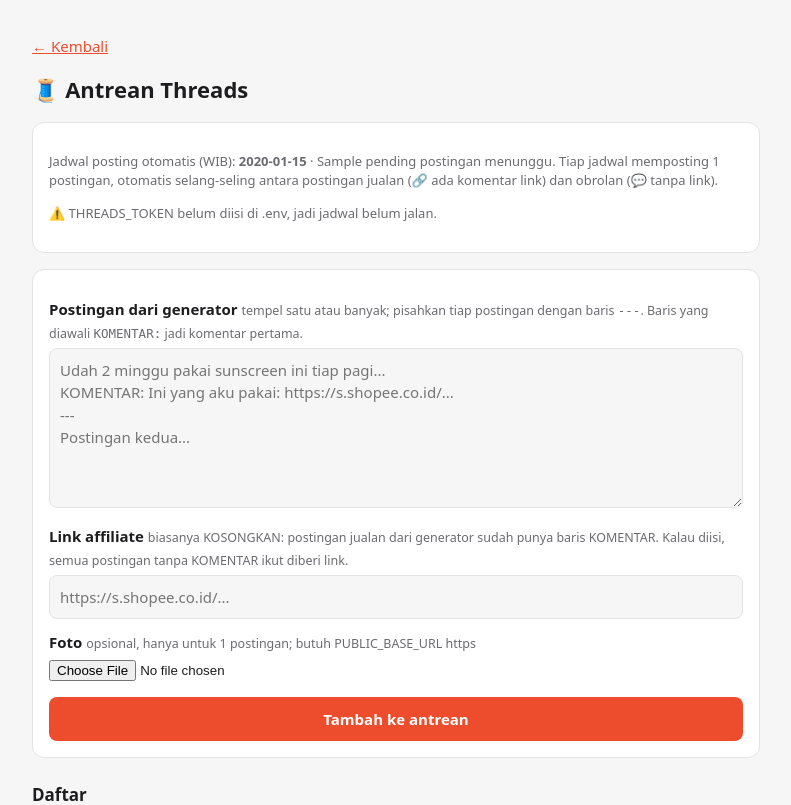
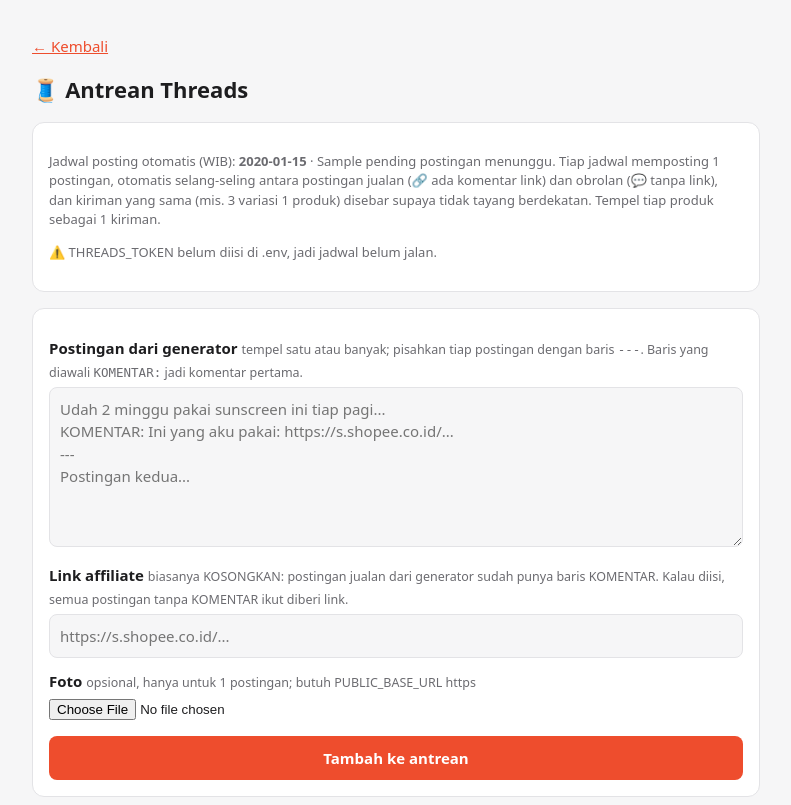
Before and after one commit to hypeproduk-gif/AI-Agent-CS, a Flask app: template shopee-affiliate/templates/threads.html in a window 1280 px wide. Shown: the top 805 px of the page, without its empty margins (244-1035 px from the left). Run offline with Flask 3, Linux system fonts and the light colour scheme; the template is opened without the code that fills it: most values are stand-ins (such as "Sample title", 1, 10 or a date in 2020); some libraries are stand-ins or nearby versions.

Commit message:
Threads queue: spread variants of the same product apart
Co-Authored-By: Claude Opus 5.5 <noreply@anthropic.com>
Claude-Session: https://claude.ai/code/session_01QsKgi3ZjhWDvNXKEc1fuBa

```diff
--- a/shopee-affiliate/app.py
+++ b/shopee-affiliate/app.py
@@ -243,9 +243,13 @@ def q_next_pending(items: list):
     if not pending:
         return None
     posted = [i for i in items if i["status"] == "posted"]
-    last = max(posted, key=lambda i: i.get("posted_ts", 0)) if posted else None
-    last_had_link = bool(last.get("reply")) if last else False
-    return next((i for i in pending if bool(i.get("reply")) != last_had_link), pending[0])
+    by_time = sorted(posted, key=lambda i: i.get("posted_ts", 0))
+    last = by_time[-1] if by_time else None
+    want_link = not bool(last.get("reply")) if last else True
+    same_type = [i for i in pending if bool(i.get("reply")) == want_link] or pending
+    # Hindari kiriman (produk) yang sama tayang berturut-turut: pilih batch yang paling lama tidak tayang
+    last_seen = {i.get("batch"): i.get("posted_ts", 0) for i in by_time}
+    return min(same_type, key=lambda i: last_seen.get(i.get("batch"), -1))
 
 
 ENV_FILE = Path(__file__).with_name(".env")
@@ -309,10 +313,11 @@ def threads_add():
         PUB.mkdir(parents=True, exist_ok=True)
         image_name = f"th-{int(time.time())}{Path(img.filename).suffix.lower() or '.jpg'}"
         img.save(PUB / image_name)
+    batch = str(time.time())
     with QLOCK:
         items = q_load()
         for it in new:
-            items.append({**it, "image": image_name, "status": "pending",
+            items.append({**it, "image": image_name, "status": "pending", "batch": batch,
                           "added": datetime.now(WIB).strftime("%d/%m %H:%M")})
         q_save(items)
     return redirect(url_for("threads_page"))
--- a/shopee-affiliate/templates/threads.html
+++ b/shopee-affiliate/templates/threads.html
@@ -3,7 +3,7 @@
 <h1>🧵 Antrean Threads</h1>
 <div class="card">
   <p class="st">Jadwal posting otomatis (WIB): <b>{{ times|join(", ") }}</b> · {{ pending }} postingan menunggu.
-  Tiap jadwal memposting 1 postingan, otomatis selang-seling antara postingan jualan (🔗 ada komentar link) dan obrolan (💬 tanpa link).</p>
+  Tiap jadwal memposting 1 postingan, otomatis selang-seling antara postingan jualan (🔗 ada komentar link) dan obrolan (💬 tanpa link), dan kiriman yang sama (mis. 3 variasi 1 produk) disebar supaya tidak tayang berdekatan. Tempel tiap produk sebagai 1 kiriman.</p>
   {% if not ready %}<p class="st">⚠️ THREADS_TOKEN belum diisi di .env, jadi jadwal belum jalan.</p>{% endif %}
 </div>
 <form class="card" method="post" action="/threads/add" enctype="multipart/form-data" onsubmit="this.classList.add('busy')">
```
